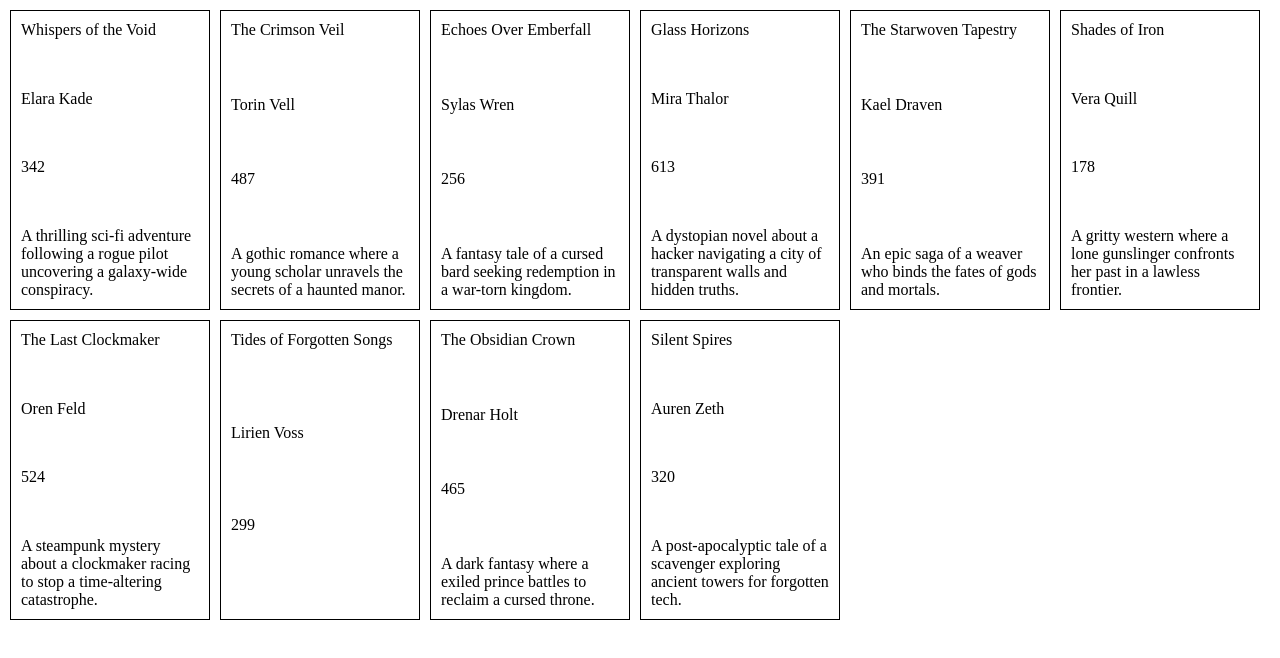
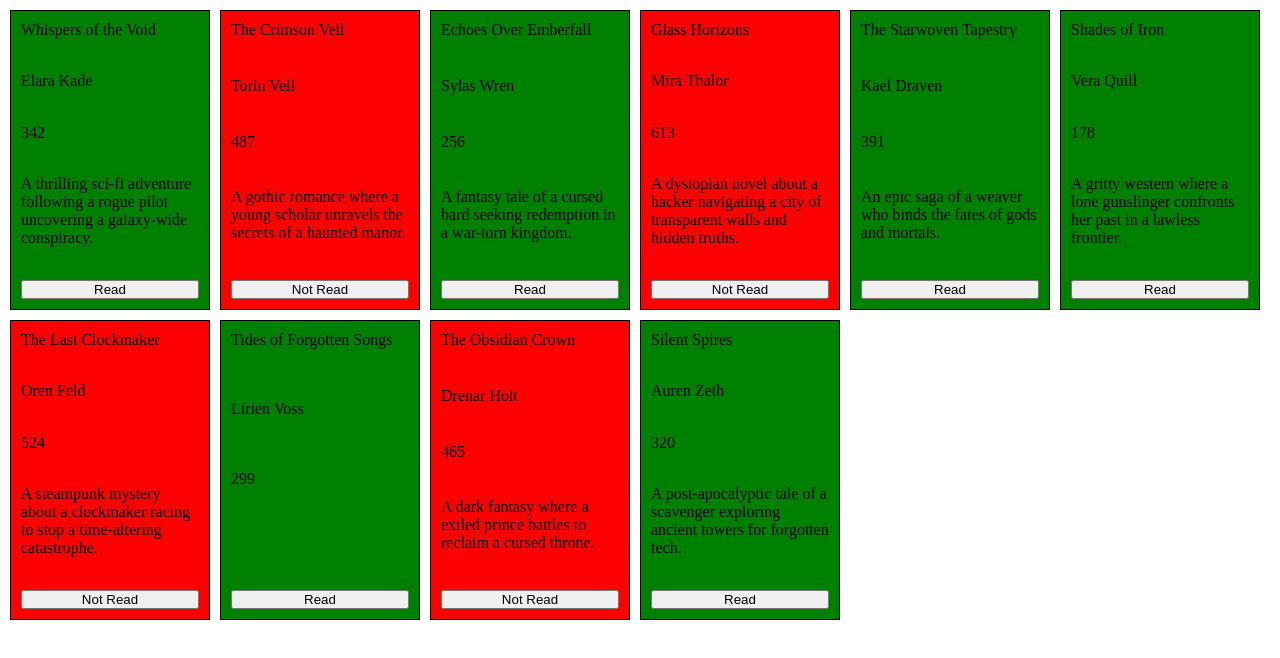
Before and after one commit to jorobertmac/library, a plain HTML site: page index.html in a window 1280 px wide. Drawn offline with Linux system fonts and the light colour scheme.

Commit message:
Change background color of book card for status of read

```diff
--- a/script.js
+++ b/script.js
@@ -10,8 +10,15 @@ function Book(title, author, pages, description = "", read=false) {
   this.id = crypto.randomUUID()
 
   this.info = function() {
-    let status = this.read ? "read" : "not read"
-    return `${this.title} by ${this.author}, ${this.pages} pages, ${status}`
+    return `${this.title} by ${this.author}, ${this.pages} pages, ${this.readInfo()}`
+  }
+
+  this.readInfo = function() {
+    return this.read ? "Read" : "Not Read"
+  }
+
+  this.readStatus = function() {
+    this.read = !this.read
   }
 }
 
@@ -29,6 +36,7 @@ function makeCard(book) {
   const card = document.createElement("div")
   card.className = "card"
   card.dataset.bookId = book.id
+  card.dataset.readStatus = book.read
   cards.appendChild(card)
 
   const title = document.createElement("p")
@@ -51,6 +59,10 @@ function makeCard(book) {
   description.textContent = book.description
   card.appendChild(description)
 
+  const readStatus = document.createElement("button")
+  readStatus.className = "readStatus"
+  readStatus.textContent = `${book.readInfo()}`
+  card.appendChild(readStatus)
 }
 
 myLibrary.push(new Book("Whispers of the Void", "Elara Kade", 342, "A thrilling sci-fi adventure following a rogue pilot uncovering a galaxy-wide conspiracy.", true))
--- a/style.css
+++ b/style.css
@@ -20,3 +20,10 @@
   border: black 1px solid;
   padding: 10px;
 }
+
+[data-read-status=true] {
+  background-color: green;
+}
+[data-read-status=false] {
+  background-color: red;
+}
```
